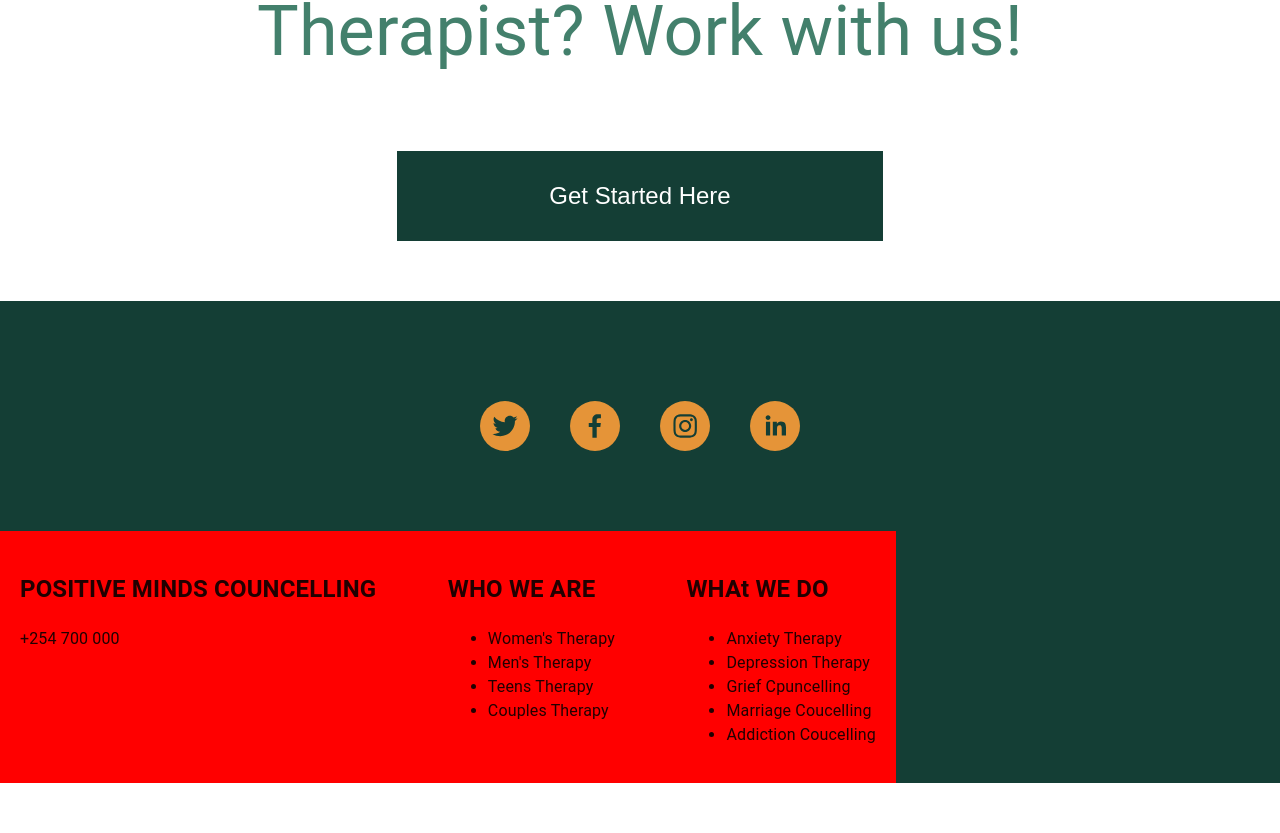
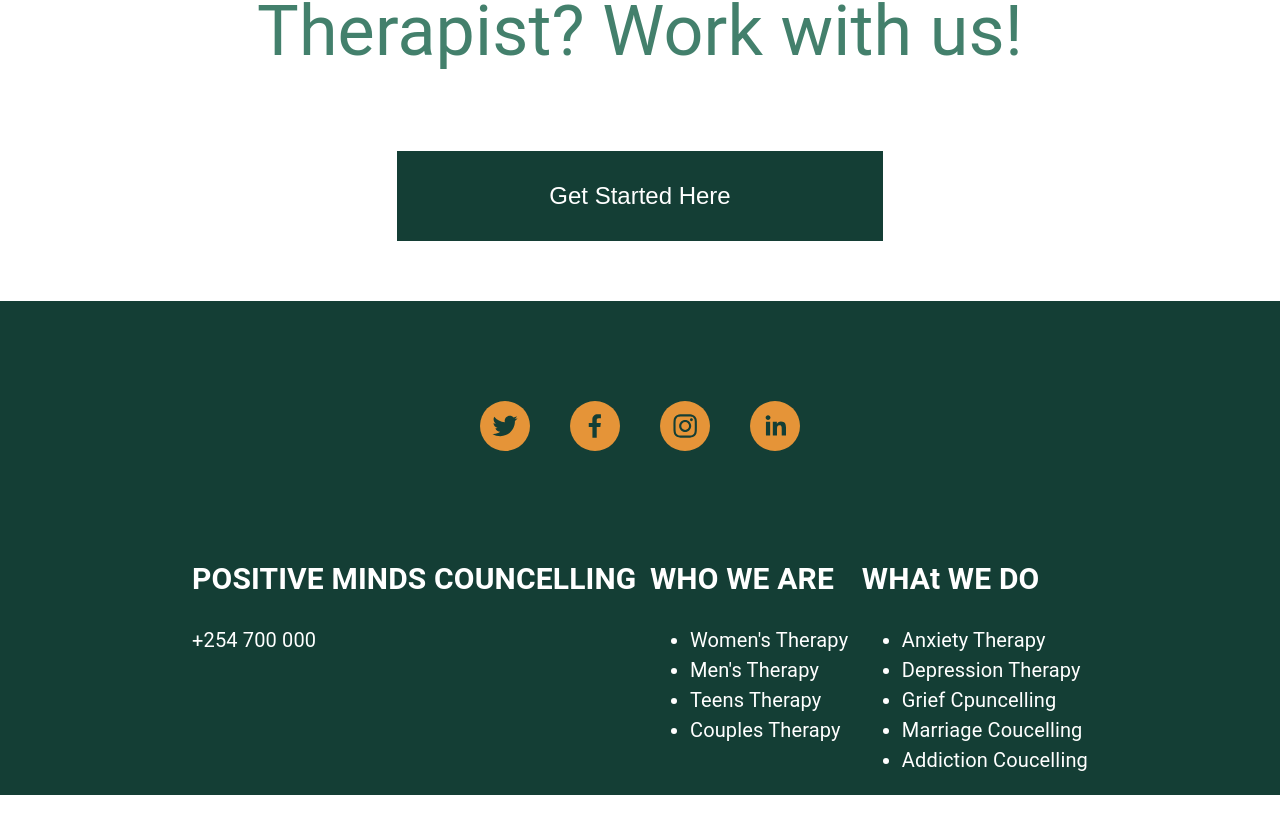
Before and after one commit to DanielGithumbi21/Positive-minds, a React (Vite) app: page / in a window 1280 px wide. Shown: the part 3213-4046 px from the top of the page. Built offline with nearby package versions, Linux system fonts and the light colour scheme.

Commit message:
add text section

```diff
--- a/src/components/LandingPage/Footer.jsx
+++ b/src/components/LandingPage/Footer.jsx
@@ -15,7 +15,7 @@ export default function Footer() {
       <div className='main'>
         <div className='sec'>
           <h2>POSITIVE MINDS COUNCELLING</h2>
-          <p>+254 700 000</p>
+          <p id='number'>+254 700 000</p>
         </div>
         <div className='sec'>
           <h2>WHO WE ARE</h2>
@@ -48,6 +48,7 @@ export default function Footer() {
 const StyledLanding = styled.div`
 background: #143E35;
 
+
 margin: auto;
 .socials{
   margin: 60px 0;
@@ -61,12 +62,16 @@ margin: auto;
 .main{
   display: flex;
   justify-content: space-between;
-  background: red;
+  //sbackground: red;
   width: 70%;
+  margin: auto;
+
+
 }
 .sec{
-  margin: 20px;
-  font-size: 2opx;
+  //margin: 20px;
+  font-size: 20px;
+  color: white;
 }
 
 `
```
